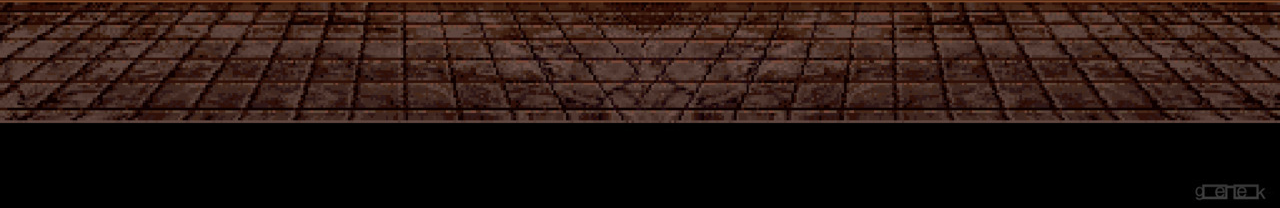
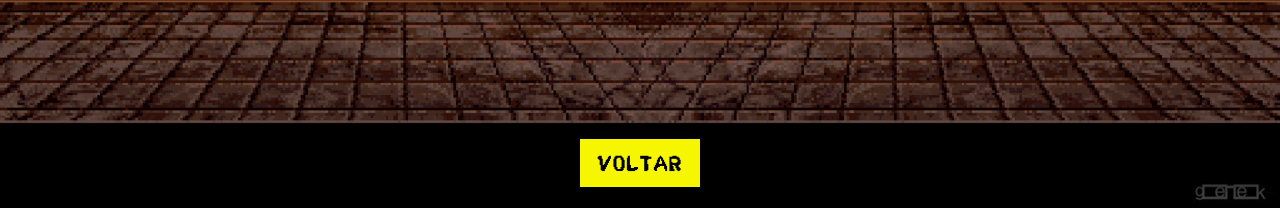
Before and after one commit to rogervargass/mortal-kombat-redux, a React (Vite) app: page /shop in a window 1280 px wide. Shown: the part 589-797 px from the top of the page. Built offline with nearby package versions, Linux system fonts and the light colour scheme.

Commit message:
feat: add back button component

```diff
--- /dev/null
+++ b/src/components/back-button/BackButton.tsx
@@ -0,0 +1,15 @@
+import { useNavigate } from "react-router-dom";
+import Button from "../button/Button";
+import "./style.css";
+
+function BackButton() {
+  const navigate = useNavigate();
+  const handleBack = () => navigate(-1);
+  return (
+    <div className="back-button-container">
+      <Button onClick={handleBack}>voltar</Button>
+    </div>
+  );
+}
+
+export default BackButton;
--- /dev/null
+++ b/src/components/back-button/style.css
@@ -0,0 +1,8 @@
+.back-button-container {
+  position: absolute;
+  bottom: 0;
+  left: 50%;
+  transform: translate(-50%, -50%);
+  width: 100%;
+  max-width: 120px;
+}
--- a/src/pages/battle/Battle.tsx
+++ b/src/pages/battle/Battle.tsx
@@ -1,4 +1,5 @@
 import { useState } from "react";
+import BackButton from "../../components/back-button/BackButton";
 import CharacterCard from "../../components/character-card/CharacterCard";
 import SelectedCharacter from "../../components/selected-character/SelectedCharacter";
 import { useAppSelector } from "../../hooks/useAppSelector";
@@ -129,6 +130,7 @@ function Battle() {
           />
         </div>
       </section>
+      <BackButton />
     </main>
   );
 }
--- a/src/pages/shop/Shop.tsx
+++ b/src/pages/shop/Shop.tsx
@@ -1,6 +1,7 @@
 import "./styles.css";
 
 import { useState } from "react";
+import BackButton from "../../components/back-button/BackButton";
 import Button from "../../components/button/Button";
 import { useAppDispatch } from "../../hooks/useAppDispatch";
 import { useAppSelector } from "../../hooks/useAppSelector";
@@ -87,6 +88,7 @@ function Shop() {
           </section>
         </div>
       </section>
+      <BackButton />
     </main>
   );
 }
```
